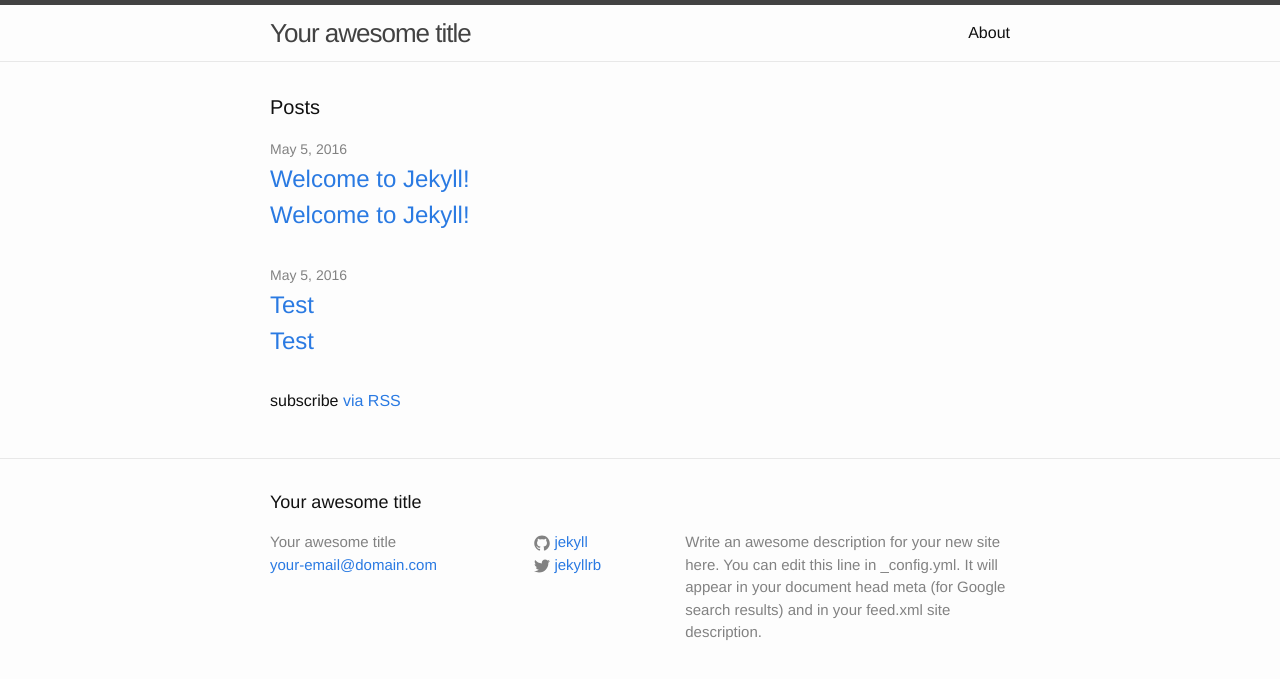
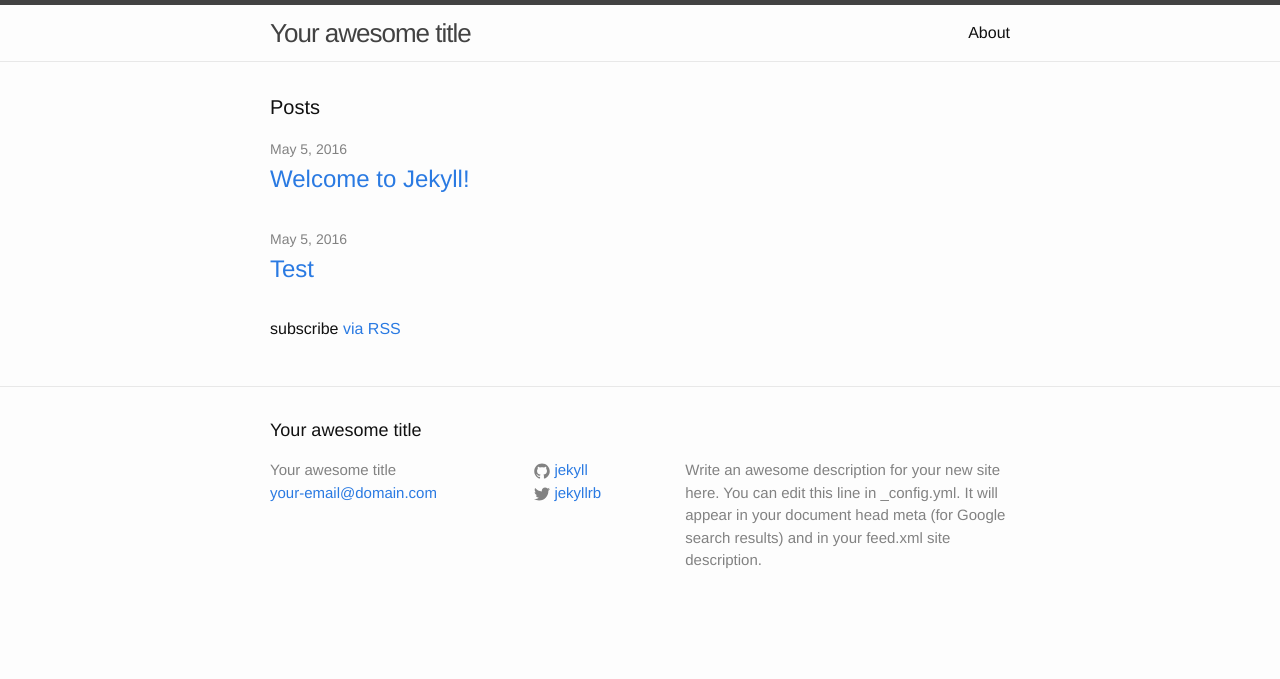
Before and after one commit to HamstringAssassin/Blog, a Jekyll site: the page built from index.html, in a window 1280 px wide. Shown: the top 679 px of the page. Built offline with Jekyll 4.4.1, drawn with Linux system fonts in a browser that asks for light colours.

Commit message:
Removed second linking

```diff
--- a/index.html
+++ b/index.html
@@ -12,7 +12,6 @@ layout: default
 
         <h2>
           <a class="post-link" href="{{ post.url | prepend: site.baseurl }}">{{ post.title }}</a>
-          <a class="post-link" href="{{ site.baseurl }}{{ post.url }}">{{ post.title }}</a>
         </h2>
       </li>
     {% endfor %}
```
